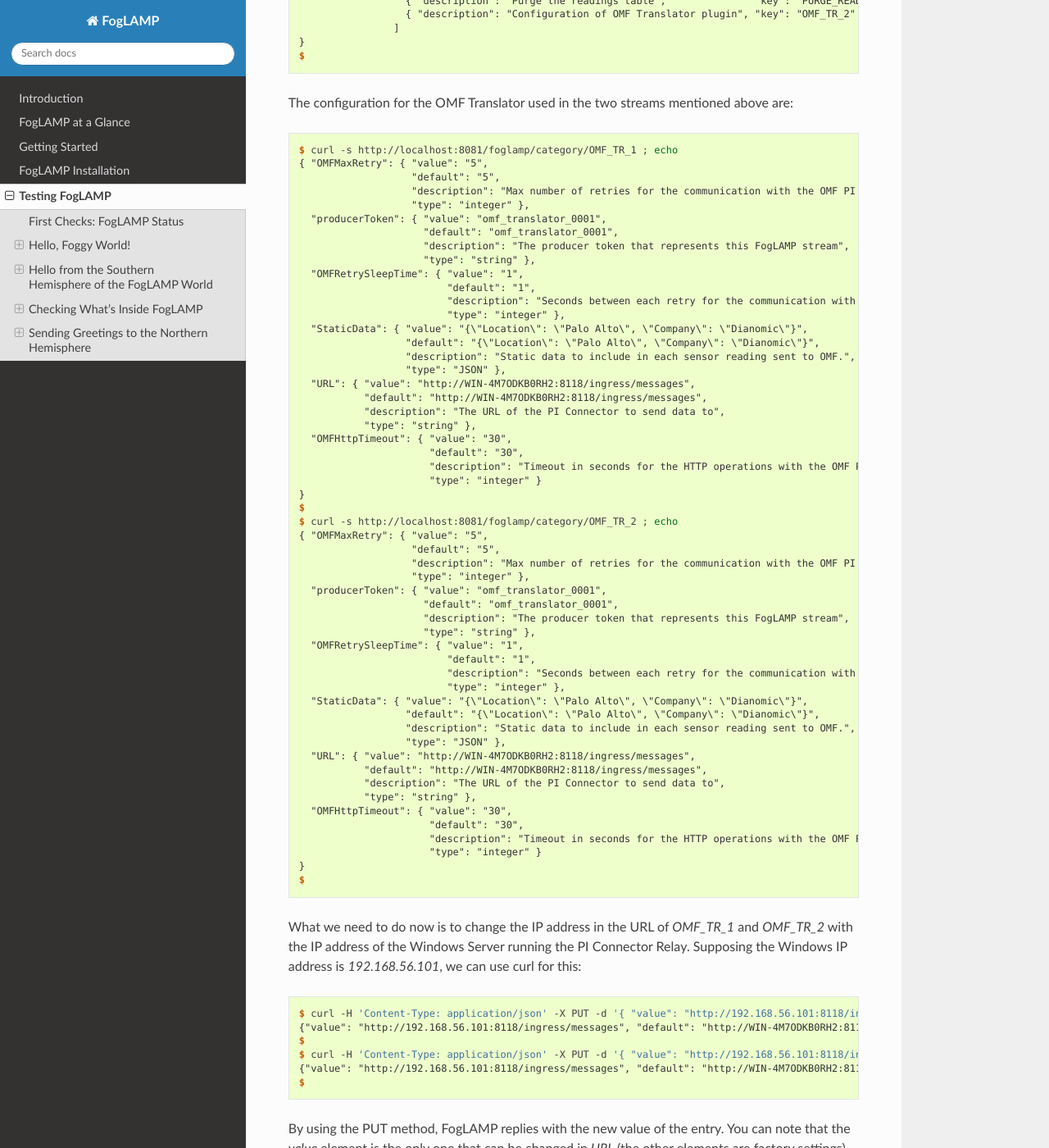
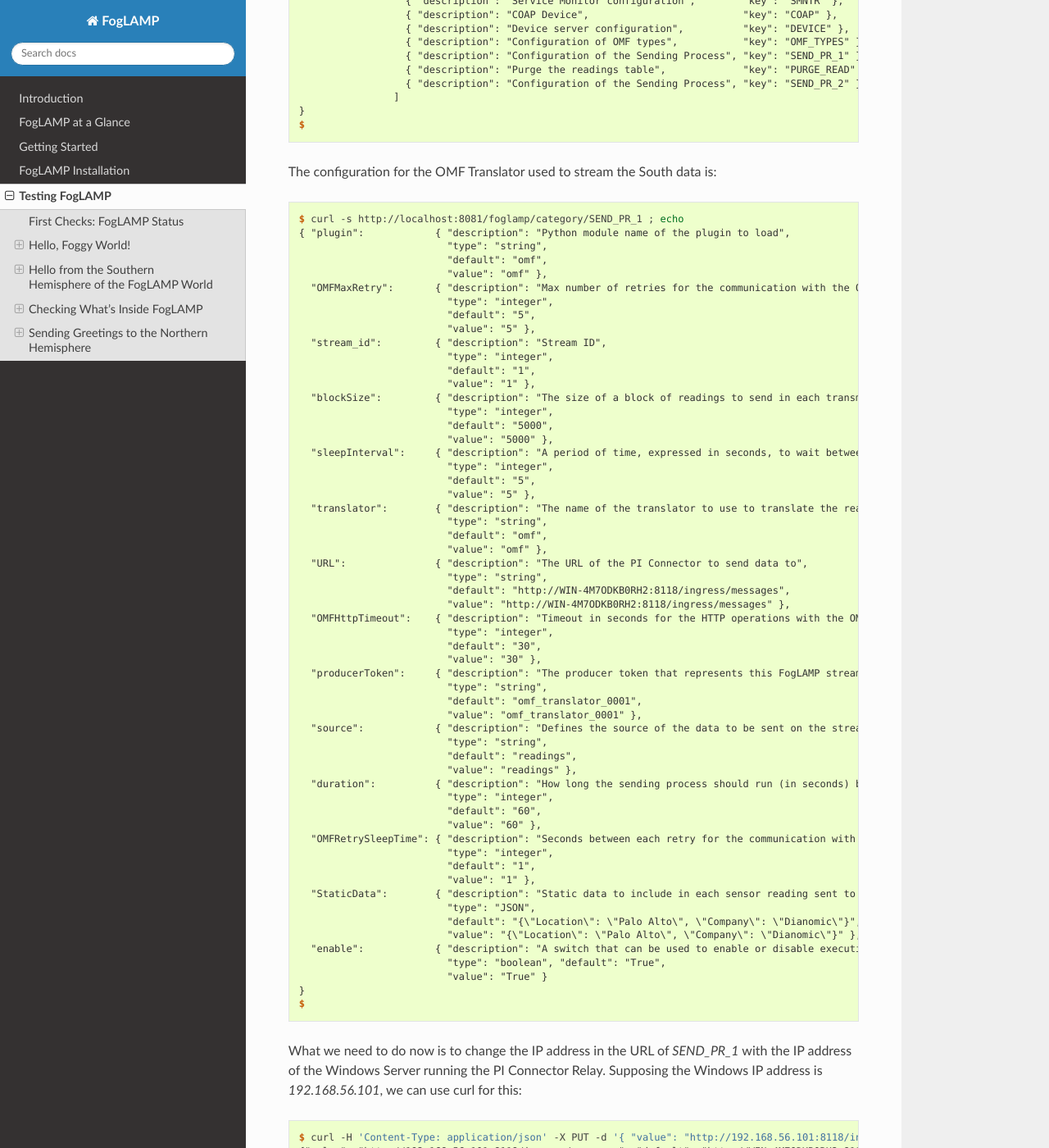
Before and after one commit to fledge-iot/fledge, a Sphinx documentation site: the page built from docs/05_testing.rst, in a window 1280 px wide and 1400 px high, scrolled down 10389 px. Shown: the whole window at 82% size. Built offline with Sphinx 7.4.7 and the Read the Docs theme 2.0.0, drawn with Linux system fonts in a browser that asks for light colours; some of the changed text lies outside the part shown.

Commit message:
final review of the doc files

```diff
--- a/docs/03_getting_started.rst
+++ b/docs/03_getting_started.rst
@@ -213,7 +213,7 @@ The git repository created on your local machine, creates several branches. More
 
 - The **master** branch is the latest, stable version. You should use this branch if you are interested in using FogLAMP with the latest features and fixes.
 - The **develop** branch is the current working branch used by our developers. The branch contains the lastest version and features, but it may be unstable and there may be issues in the code. You may consider to use this branch if you are curious to see one of the latest features we are working on, but you should not use this branch in production.
-- The branches with versions **majorID.minorID**, such as *1.0-alpha* or *1.4*, contain the code of that specific version. You may use one of these branches if you need to check the code used in those versions.
+- The branches with versions **majorID.minorID**, such as *1.0* or *1.4*, contain the code of that specific version. You may use one of these branches if you need to check the code used in those versions.
 - The branches with name **FOGL-XXXX**, where 'XXXX' is a sequence number, are working branches used by developers and contributors to add features, fix issues, modify and release code and documentation of FogLAMP. Those branches are free for you to see and learn from the work of the contributors.
 
 Note that the default branch is *develop*.
@@ -227,7 +227,7 @@ Once you have cloned the FogLAMP project, in order to check the branches availab
   $ cd FogLAMP
   $ git branch --all
   * develop
-  remotes/origin/0.1-alpha
+  remotes/origin/1.0
   ...
   remotes/origin/FOGL-822
   remotes/origin/FOGL-823
--- a/docs/04_installation.rst
+++ b/docs/04_installation.rst
@@ -204,8 +204,8 @@ For example, if you are installing FogLAMP on an Intel x86/64 machine, you can t
 
 .. code-block:: console
 
-  $ sudo snap install --devmode foglamp_0.1_amd64.snap
-  foglamp 1.0-alpha installed
+  $ sudo snap install --devmode foglamp_1.0_amd64.snap
+  foglamp 1.0 installed
   $
 
 Congratulations! This is all you need to do, now FogLAMP is ready to run.
--- a/docs/05_testing.rst
+++ b/docs/05_testing.rst
@@ -355,7 +355,7 @@ Let's suppose that we are interested in the data collected for one of the assets
   [{"timestamp": "2017-12-18 10:38:29.652", "reading": {"ambient": 13, "object": 41}}, {"timestamp": "2017-12-18 10:38:29.652", "reading": {"ambient": 13, "object": 41}}, {"timestamp": "2017-12-18 10:38:29.652", "reading": {"ambient": 13, "object": 41}}, {"timestamp": "2017-12-18 10:38:29.652", "reading": {"ambient": 13, "object": 41}}, {"timestamp": "2017-12-18 10:38:29.652", "reading": {"ambient": 13, "object": 41}}, {"timestamp": "2017-12-18 10:38:29.652", "reading": {"ambient": 13, "object": 41}}, {"timestamp": "2017-12-18 10:38:29.652", "reading": {"ambient": 13, "object": 41}}, {"timestamp": "2017-12-18 10:38:29.652", "reading": {"ambient": 13, "object": 41}}, {"timestamp": "2017-12-18 10:38:29.652", "reading": {"ambient": 13, "object": 41}}, {"timestamp": "2017-12-18 10:38:29.652", "reading": {"ambient": 13, "object": 41}}, {"timestamp": "2017-12-18 10:38:12.580", "reading": {"ambient": 33, "object": 7}}]
   $
 
-The JSON output may be more readable here:
+Let's see the JSON output on a more readable format:
 
 .. code-block:: json
 
@@ -425,101 +425,103 @@ In order to test the North task and plugin, first you need to setup the PI syste
 Setting the OMF Translator Plugin
 ---------------------------------
 
-FogLAMP uses the same *OMF Translator* plugin to send two streams of data: the data coming from the South modules and buffered in FogLAMP and the statistics generated and collected from FogLAMP. In the current installation, these two streams refer to the categories and streams *OMF_TR_1* (South data) and *OMF_TR_2* (FogLAMP Statistics).
+FogLAMP uses the same *OMF Translator* plugin to send two streams of data: the data coming from the South modules and buffered in FogLAMP and the statistics generated and collected from FogLAMP. In the current installation, these two streams refer to the categories and streams *SEND_PR_1* (South data) and *SEND_PR_2* (FogLAMP Statistics).
+
+.. note:: In this version, only the South data can be sent to the PI System.
 
 If you are curious to see which categories are available in FogLAMP, simply type:
 
 .. code-block:: console
 
   $ curl -s http://localhost:8081/foglamp/categories ; echo
-  { "categories": [ { "description": "Log Partitioning",                       "key": "LOGPART"   },
-                    { "description": "Sensors and Device Interface",           "key": "SENSORS"   },
-                    { "description": "HTTP North Plugin Configuration",        "key": "HTTP_TR_3" },
-                    { "description": "Streaming",                              "key": "STREAMING" },
-                    { "description": "System Purge",                           "key": "SYPURGE"   },
-                    { "description": "POLL Plugin Configuration",              "key": "POLL"      },
-                    { "description": "Scheduler configuration",                "key": "SCHEDULER" },
-                    { "description": "Service Monitor configuration",          "key": "SMNTR"     },
-                    { "description": "Configuration of OMF types",             "key": "OMF_TYPES" },
-                    { "description": "Configuration of the Sending Process",   "key": "SEND_PR_1" },
-                    { "description": "Device server configuration",            "key": "DEVICE"    },
-                    { "description": "COAP Device",                            "key": "COAP"      },
-                    { "description": "Configuration of the Sending Process",   "key": "SEND_PR_2" },
-                    { "description": "HTTP_SOUTH Device",                      "key": "HTTP_SOUTH"},
-                    { "description": "Configuration of OMF Translator plugin", "key": "OMF_TR_1"  },
-                    { "description": "Purge the readings table",               "key": "PURGE_READ"},
-                    { "description": "Configuration of OMF Translator plugin", "key": "OMF_TR_2"  }
+  { "categories": [ { "description": "Log Partitioning",                     "key": "LOGPART" },
+                    { "description": "Sensors and Device Interface",         "key": "SENSORS" },
+                    { "description": "HTTP North Plugin Configuration",      "key": "SEND_PR_3" },
+                    { "description": "Streaming",                            "key": "STREAMING" },
+                    { "description": "System Purge",                         "key": "SYPURGE" },
+                    { "description": "POLL Plugin Configuration",            "key": "POLL" },
+                    { "description": "HTTP South Plugin Configuration",      "key": "HTTP_SOUTH" },
+                    { "description": "SensorTagCC2650 Plugin Configuration", "key": "CC2650POLL" },
+                    { "description": "Scheduler configuration",              "key": "SCHEDULER" },
+                    { "description": "Service Monitor configuration",        "key": "SMNTR" },
+                    { "description": "COAP Device",                          "key": "COAP" },
+                    { "description": "Device server configuration",          "key": "DEVICE" },
+                    { "description": "Configuration of OMF types",           "key": "OMF_TYPES" },
+                    { "description": "Configuration of the Sending Process", "key": "SEND_PR_1" },
+                    { "description": "Purge the readings table",             "key": "PURGE_READ" },
+                    { "description": "Configuration of the Sending Process", "key": "SEND_PR_2" }
                   ]
   }
   $
 
-The configuration for the OMF Translator used in the two streams mentioned above are:
+The configuration for the OMF Translator used to stream the South data is:
 
 .. code-block:: console
 
-  $ curl -s http://localhost:8081/foglamp/category/OMF_TR_1 ; echo
-  { "OMFMaxRetry": { "value": "5",
-                     "default": "5",
-                     "description": "Max number of retries for the communication with the OMF PI Connector Relay",
-                     "type": "integer" },
-    "producerToken": { "value": "omf_translator_0001",
-                       "default": "omf_translator_0001",
-                       "description": "The producer token that represents this FogLAMP stream",
-                       "type": "string" },
-    "OMFRetrySleepTime": { "value": "1",
+  $ curl -s http://localhost:8081/foglamp/category/SEND_PR_1 ; echo
+  { "plugin":            { "description": "Python module name of the plugin to load",
+                           "type": "string",
+                           "default": "omf",
+                           "value": "omf" },
+    "OMFMaxRetry":       { "description": "Max number of retries for the communication with the OMF PI Connector Relay",
+                           "type": "integer",
+                           "default": "5",
+                           "value": "5" },
+    "stream_id":         { "description": "Stream ID",
+                           "type": "integer",
                            "default": "1",
-                           "description": "Seconds between each retry for the communication with the OMF PI Connector Relay",
-                           "type": "integer" },
-    "StaticData": { "value": "{\"Location\": \"Palo Alto\", \"Company\": \"Dianomic\"}",
-                    "default": "{\"Location\": \"Palo Alto\", \"Company\": \"Dianomic\"}",
-                    "description": "Static data to include in each sensor reading sent to OMF.",
-                    "type": "JSON" },
-    "URL": { "value": "http://WIN-4M7ODKB0RH2:8118/ingress/messages",
-             "default": "http://WIN-4M7ODKB0RH2:8118/ingress/messages",
-             "description": "The URL of the PI Connector to send data to",
-             "type": "string" },
-    "OMFHttpTimeout": { "value": "30",
-                        "default": "30",
-                        "description": "Timeout in seconds for the HTTP operations with the OMF PI Connector Relay",
-                        "type": "integer" }
-  }
-  $
-  $ curl -s http://localhost:8081/foglamp/category/OMF_TR_2 ; echo
-  { "OMFMaxRetry": { "value": "5",
-                     "default": "5",
-                     "description": "Max number of retries for the communication with the OMF PI Connector Relay",
-                     "type": "integer" },
-    "producerToken": { "value": "omf_translator_0001",
-                       "default": "omf_translator_0001",
-                       "description": "The producer token that represents this FogLAMP stream",
-                       "type": "string" },
-    "OMFRetrySleepTime": { "value": "1",
+                           "value": "1" },
+    "blockSize":         { "description": "The size of a block of readings to send in each transmission.",
+                           "type": "integer",
+                           "default": "5000",
+                           "value": "5000" },
+    "sleepInterval":     { "description": "A period of time, expressed in seconds, to wait between attempts to send readings when there are no readings to be sent.",
+                           "type": "integer",
+                           "default": "5",
+                           "value": "5" },
+    "translator":        { "description": "The name of the translator to use to translate the readings into the output format and send them",
+                           "type": "string",
+                           "default": "omf",
+                           "value": "omf" },
+    "URL":               { "description": "The URL of the PI Connector to send data to",
+                           "type": "string",
+                           "default": "http://WIN-4M7ODKB0RH2:8118/ingress/messages",
+                           "value": "http://WIN-4M7ODKB0RH2:8118/ingress/messages" },
+    "OMFHttpTimeout":    { "description": "Timeout in seconds for the HTTP operations with the OMF PI Connector Relay",
+                           "type": "integer",
+                           "default": "30",
+                           "value": "30" },
+    "producerToken":     { "description": "The producer token that represents this FogLAMP stream",
+                           "type": "string",
+                           "default": "omf_translator_0001",
+                           "value": "omf_translator_0001" },
+    "source":            { "description": "Defines the source of the data to be sent on the stream, this may be one of either readings, statistics or audit.",
+                           "type": "string",
+                           "default": "readings",
+                           "value": "readings" },
+    "duration":          { "description": "How long the sending process should run (in seconds) before stopping.",
+                           "type": "integer",
+                           "default": "60",
+                           "value": "60" },
+    "OMFRetrySleepTime": { "description": "Seconds between each retry for the communication with the OMF PI Connector Relay",
+                           "type": "integer",
                            "default": "1",
-                           "description": "Seconds between each retry for the communication with the OMF PI Connector Relay",
-                           "type": "integer" },
-    "StaticData": { "value": "{\"Location\": \"Palo Alto\", \"Company\": \"Dianomic\"}",
-                    "default": "{\"Location\": \"Palo Alto\", \"Company\": \"Dianomic\"}",
-                    "description": "Static data to include in each sensor reading sent to OMF.",
-                    "type": "JSON" },
-    "URL": { "value": "http://WIN-4M7ODKB0RH2:8118/ingress/messages",
-             "default": "http://WIN-4M7ODKB0RH2:8118/ingress/messages",
-             "description": "The URL of the PI Connector to send data to",
-             "type": "string" },
-    "OMFHttpTimeout": { "value": "30",
-                        "default": "30",
-                        "description": "Timeout in seconds for the HTTP operations with the OMF PI Connector Relay",
-                        "type": "integer" }
+                           "value": "1" },
+    "StaticData":        { "description": "Static data to include in each sensor reading sent to OMF.",
+                           "type": "JSON",
+                           "default": "{\"Location\": \"Palo Alto\", \"Company\": \"Dianomic\"}",
+                           "value": "{\"Location\": \"Palo Alto\", \"Company\": \"Dianomic\"}" },
+    "enable":            { "description": "A switch that can be used to enable or disable execution of the sending process.",
+                           "type": "boolean", "default": "True",
+                           "value": "True" }
   }
   $
 
-What we need to do now is to change the IP address in the URL of *OMF_TR_1* and *OMF_TR_2* with the IP address of the Windows Server running the PI Connector Relay. Supposing the Windows IP address is *192.168.56.101*, we can use curl for this:
+What we need to do now is to change the IP address in the URL of *SEND_PR_1* with the IP address of the Windows Server running the PI Connector Relay. Supposing the Windows IP address is *192.168.56.101*, we can use curl for this:
 
 .. code-block:: console
 
-  $ curl -H 'Content-Type: application/json' -X PUT -d '{ "value": "http://192.168.56.101:8118/ingress/messages" }' http://localhost:8081/foglamp/category/OMF_TR_1/URL;echo
-  {"value": "http://192.168.56.101:8118/ingress/messages", "default": "http://WIN-4M7ODKB0RH2:8118/ingress/messages", "description": "The URL of the PI Connector to send data to", "type": "string"}
-  $
-  $ curl -H 'Content-Type: application/json' -X PUT -d '{ "value": "http://192.168.56.101:8118/ingress/messages" }' http://localhost:8081/foglamp/category/OMF_TR_2/URL;echo
+  $ curl -H 'Content-Type: application/json' -X PUT -d '{ "value": "http://192.168.56.101:8118/ingress/messages" }' http://localhost:8081/foglamp/category/SEND_PR_1/URL;echo
   {"value": "http://192.168.56.101:8118/ingress/messages", "default": "http://WIN-4M7ODKB0RH2:8118/ingress/messages", "description": "The URL of the PI Connector to send data to", "type": "string"}
   $
 
```
